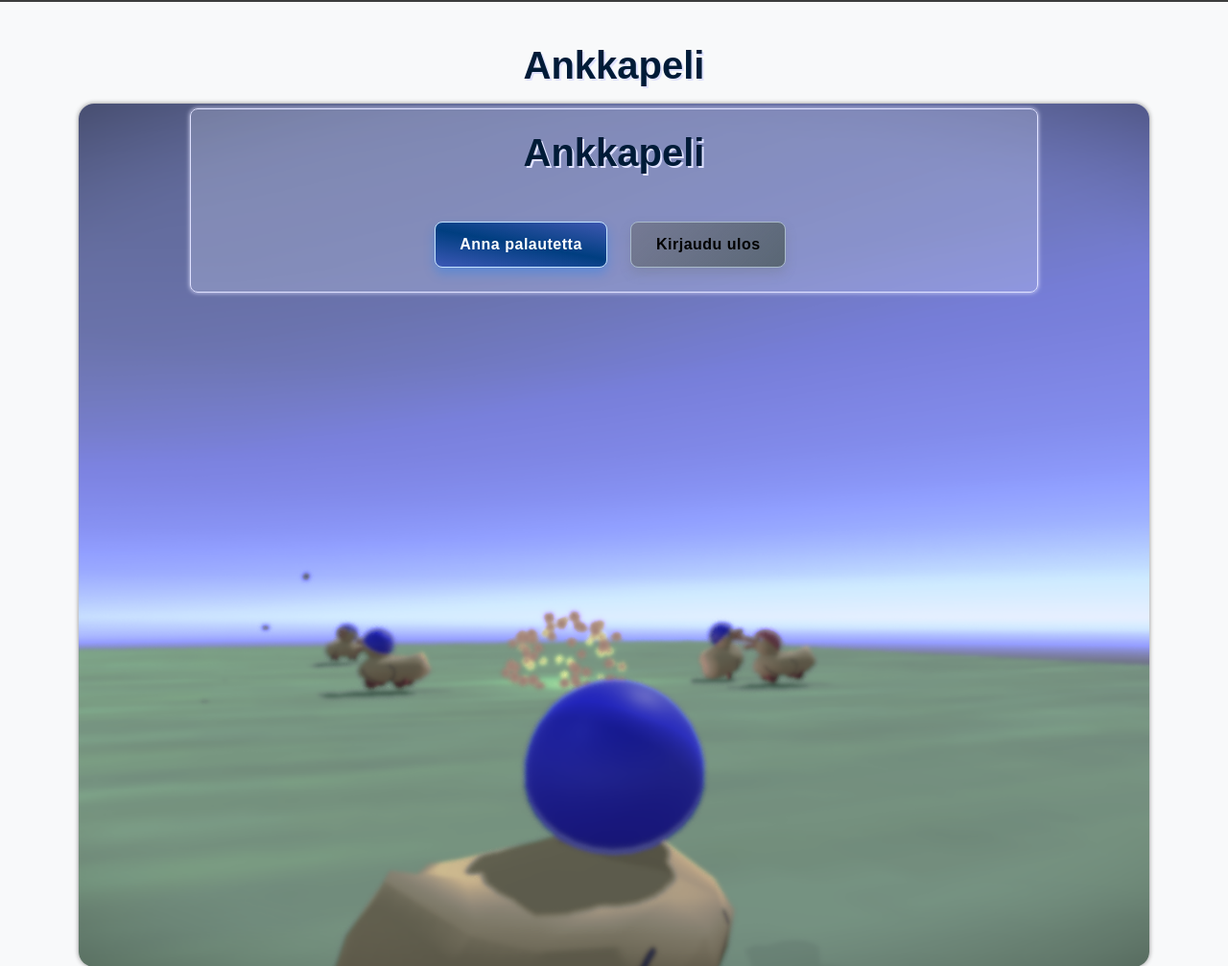
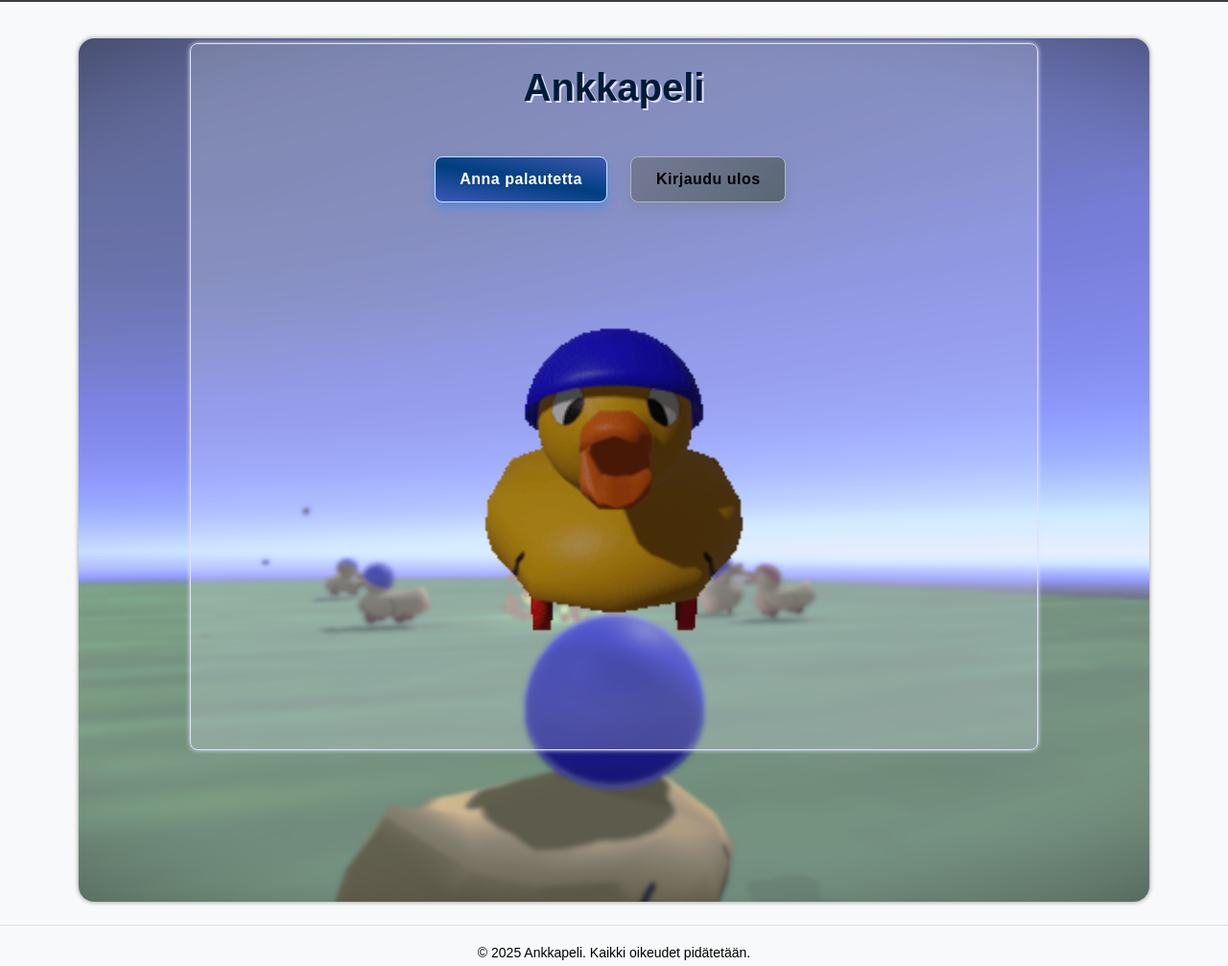
Before and after one commit to hamk-webdev-intim23a6/palautekooderit, a Django app: page /feedback/home/ in a window 1280 px wide. Shown: the part 88-1095 px from the top of the page at 96% size. Run offline with Django 4.2, Linux system fonts and the light colour scheme; the visitor is signed in with stand-in values (Sample User, id 1); data that the repository does not hold is empty.

Commit message:
Added spinning duck
And fixed duplicate header

```diff
--- a/palautekooderit/templates/home.html
+++ b/palautekooderit/templates/home.html
@@ -8,7 +8,6 @@
   <img src="/static/images/pieni-ankka.png">
 </div>
 
-<h1 class="mb-3">Ankkapeli</h1>
 <div class="backround-image-container">
   <div class="hometext-container">
     <h1 class="mb-3 text-center">Ankkapeli</h1>
@@ -38,8 +37,8 @@
       {% csrf_token %}
       <button type="submit" class="btn btn-secondary me-2">Kirjaudu ulos</button>
     </form>
+    <img src="/static/images/spinning-duck.gif" style="width: 60%; margin: 0 20%">
   </div>
-
 
   <div id="feedback-form" class="card p-4 mt-4 {% if not form.is_bound or not form.errors %}d-none{% endif %}">
     <h3 class="mb-3">Anna palautetta</h3>
```
Also changed, not shown: palautekooderit/palautekooderit/static/images/spinning-duck.gif (added).
